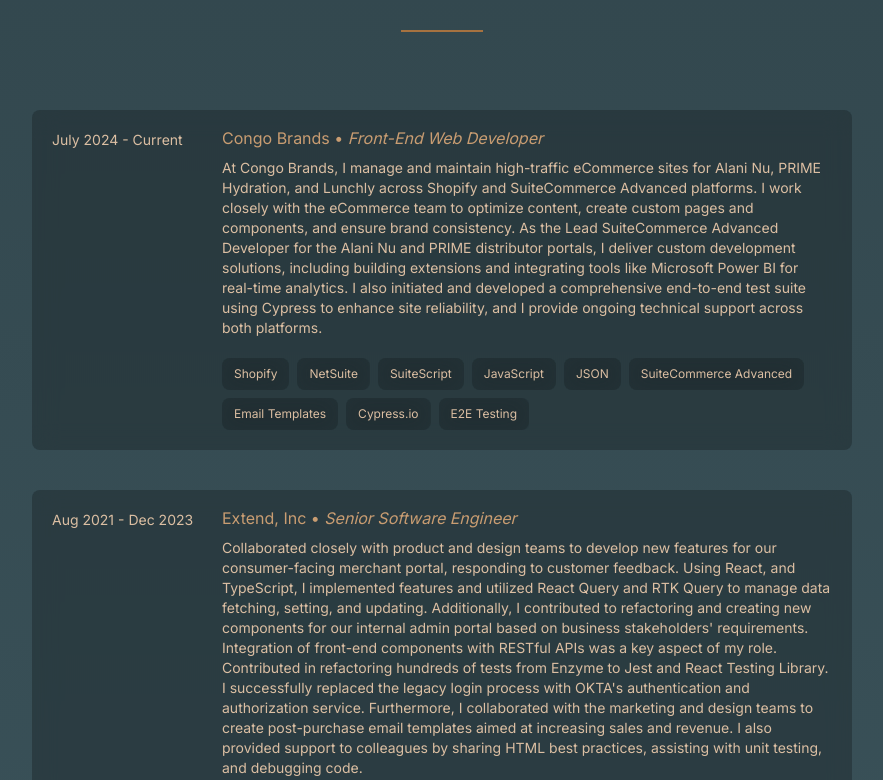
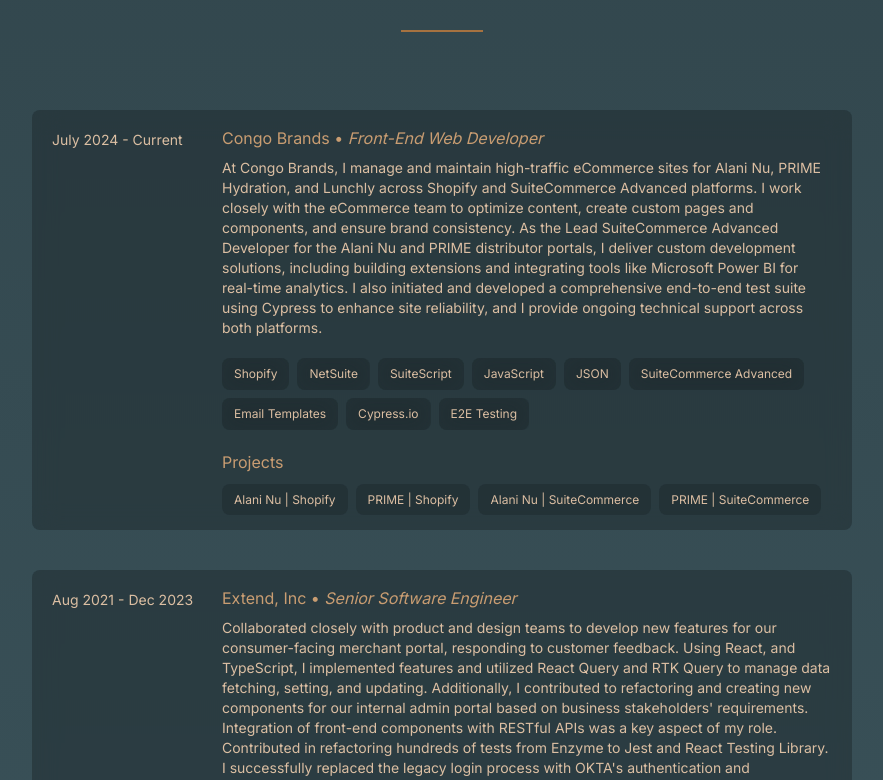
Before and after one commit to imgarcia/portfolio-nextjs, a Next.js app: page / in a window 1280 px wide. Shown: the part 2133-2913 px from the top of the page, without its empty margins (198-1081 px from the left). Built offline with nearby package versions, Linux system fonts and the light colour scheme.

Commit message:
update exp cards to include click handlers on parent div and project links -- updated resume link and doc

```diff
--- a/app/components/experience-card.tsx
+++ b/app/components/experience-card.tsx
@@ -12,7 +12,8 @@ const Card = ({
   description,
   techStack,
   projects,
-  companyUrl
+  companyUrl,
+  handleLinkOnClick,
 }: Experience) => {
   return (
     <div
@@ -24,10 +25,20 @@ const Card = ({
       </div>
       <div className="flex flex-col">
         <h3 className="text-md text-brown-1 leading-none mb-3">
-          {companyUrl ?
-            <Link href={companyUrl} target="_blank" aria-label="Open employer company website in a new tab" title="Open employer company website in a new tab">{companyName} • <span className="italic">{jobTitle}</span></Link>
-            : <div>{companyName} • <span className="italic">{jobTitle}</span></div>
-          }
+          {companyUrl ? (
+            <Link
+              href={companyUrl}
+              target="_blank"
+              aria-label="Open employer company website in a new tab"
+              title="Open employer company website in a new tab"
+            >
+              {companyName} • <span className="italic">{jobTitle}</span>
+            </Link>
+          ) : (
+            <div>
+              {companyName} • <span className="italic">{jobTitle}</span>
+            </div>
+          )}
         </h3>
         <p className="text-sm">{description}</p>
         <div className="flex flex-wrap gap-2 mt-5">
@@ -37,18 +48,27 @@ const Card = ({
             </div>
           ))}
         </div>
-        {projects &&
+        {projects && (
           <>
             <h3 className="mt-5 mb-3 text-brown-1">Projects</h3>
             <div className="flex flex-wrap gap-2">
               {projects?.map(({ name, url }) => (
-                <div key={name} >
-                  <Link href={url} target="_blank" aria-label={`Open project ${name} in new tab`} title={`Open project ${name} in new tab`} className="badge text-xs px-3 py-2 hover:bg-brown-2">{name}</Link>
+                <div key={name}>
+                  <Link
+                    href={url}
+                    target="_blank"
+                    aria-label={`Open project ${name} in new tab`}
+                    title={`Open project ${name} in new tab`}
+                    className="badge text-xs px-3 py-2 hover:bg-brown-2"
+                    onClick={handleLinkOnClick}
+                  >
+                    {name}
+                  </Link>
                 </div>
               ))}
             </div>
           </>
-        }
+        )}
       </div>
     </div>
   )
@@ -62,16 +82,22 @@ const ExperienceCard = ({
   jobTitle,
   description,
   techStack,
-  projects
+  projects,
 }: Experience) => {
-  const handleDivOnClick: MouseEventHandler<HTMLDivElement> = (e) => {
-    e.stopPropagation();
+  const handleDivOnClick: MouseEventHandler<HTMLDivElement> = () => {
     window.open(companyUrl, '_blank')
+  }
+
+  const handleLinkOnClick: MouseEventHandler<HTMLDivElement> = (e) => {
+    e.stopPropagation()
   }
 
   if (companyUrl) {
     return (
-      <div onClick={(e) => handleDivOnClick(e)} className="hover:cursor-pointer">
+      <div
+        onClick={(e) => handleDivOnClick(e)}
+        className="experience-card-company-link hover:cursor-pointer relative"
+      >
         <Card
           startDate={startDate}
           endDate={endDate}
@@ -81,6 +107,7 @@ const ExperienceCard = ({
           description={description}
           techStack={techStack}
           projects={projects}
+          handleLinkOnClick={handleLinkOnClick}
         />
       </div>
     )
@@ -96,6 +123,7 @@ const ExperienceCard = ({
       description={description}
       techStack={techStack}
       projects={projects}
+      handleLinkOnClick={handleLinkOnClick}
     />
   )
 }
--- a/app/components/experience.tsx
+++ b/app/components/experience.tsx
@@ -16,7 +16,7 @@ const Experience = () => {
       </div>
       <div className="flex-center">
         <Link
-          href="/docs/Mario-Garcia-Resume-2024.pdf"
+          href="/docs/Mario-Garcia-Resume.pdf"
           target="_blank"
           className="text-brown-5 hover:text-brown-1"
         >
--- a/constants/index.ts
+++ b/constants/index.ts
@@ -1,3 +1,5 @@
+import { MouseEventHandler } from 'react'
+
 export const skills = [
   'React',
   'TypeScript',
@@ -37,6 +39,7 @@ export type Experience = {
   description: string
   techStack: string[]
   projects?: Project[]
+  handleLinkOnClick?: MouseEventHandler
 }
 
 export type Project = {
@@ -63,6 +66,18 @@ export const experiences: Experience[] = [
       'Email Templates',
       'Cypress.io',
       'E2E Testing',
+    ],
+    projects: [
+      { name: 'Alani Nu | Shopify', url: 'https://www.alaninu.com/' },
+      { name: 'PRIME | Shopify', url: 'https://www.drinkprime.com/' },
+      {
+        name: 'Alani Nu | SuiteCommerce',
+        url: 'https://www.portal.alaninu.com/',
+      },
+      {
+        name: 'PRIME | SuiteCommerce',
+        url: 'https://www.portal.drinkprime.com/',
+      },
     ],
   },
   {
```
Also changed, not shown: 2 other files (tests, documents, lock files or other folders).
